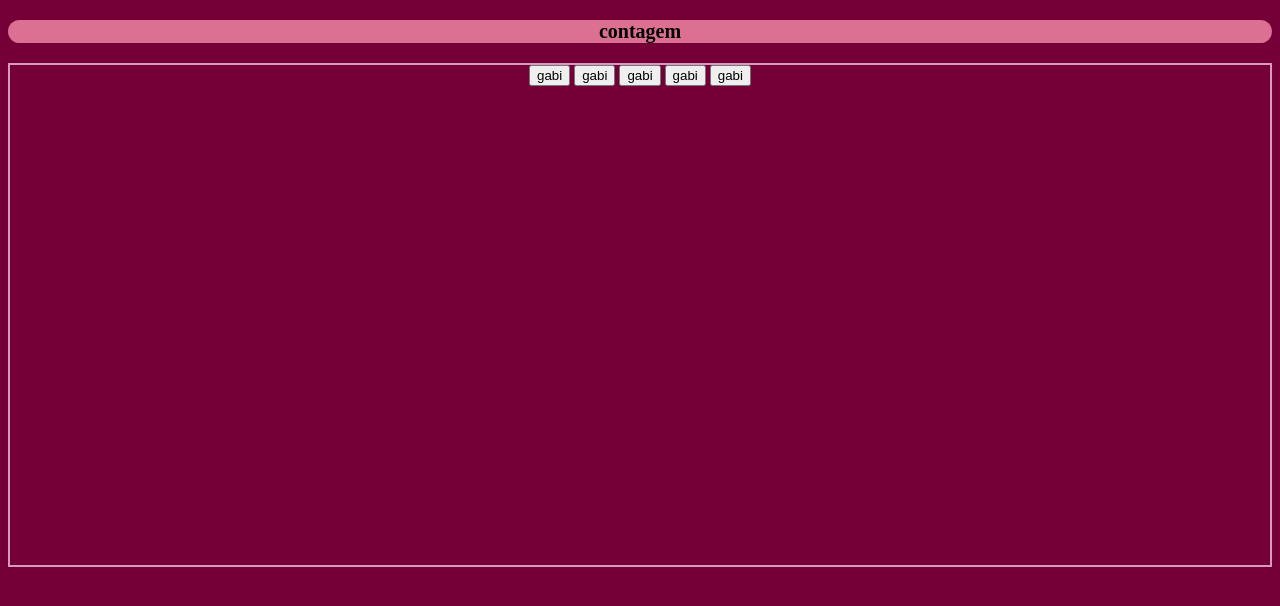
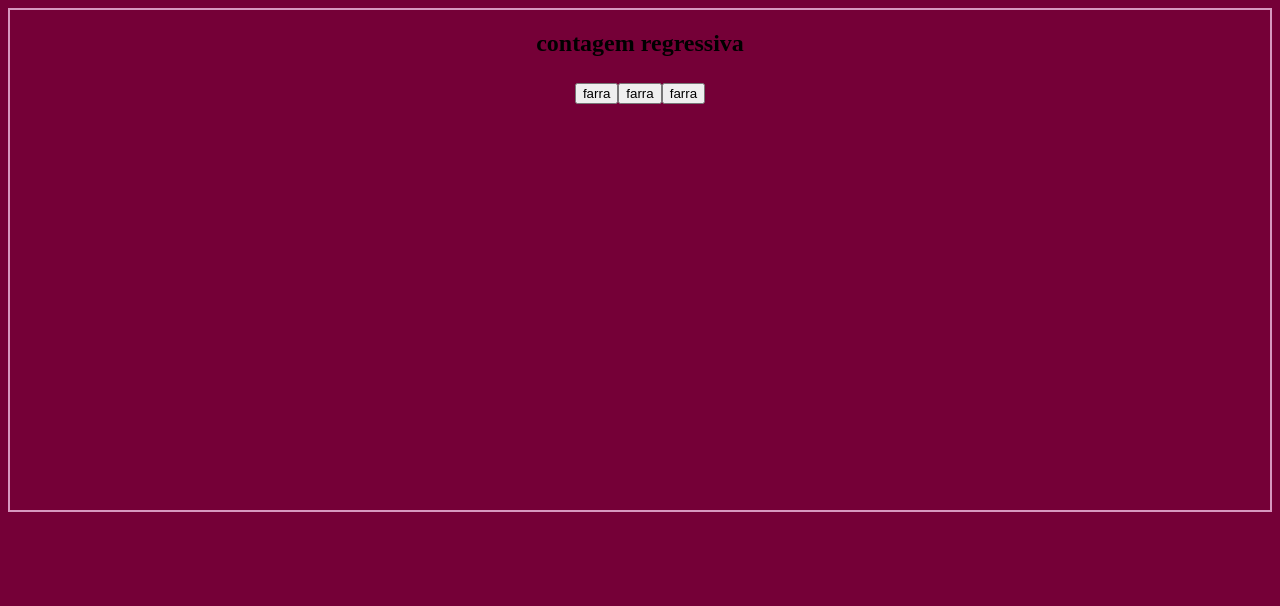
Before and after one commit to gabriellyponcio/ep5, a plain HTML site: page index.html in a window 1280 px wide. Drawn offline with Linux system fonts and the light colour scheme.

Commit message:
Add files via upload

```diff
--- a/index.html
+++ b/index.html
@@ -8,13 +8,14 @@
     <title>gabiii</title>
 </head>
 <body>
-    <h3>contagem</h3>
     <section class="principal">
-        <button id="gabi">gabi</button>
-        <button id="gabi">gabi</button>
-        <button id="gabi">gabi</button>
-        <button id="gabi">gabi</button>
-        <button id="gabi">gabi</button>
+        <h2>contagem regressiva<h2>
+        <div class="botoes">
+        <button class="gabi" id="farra">farra
+        <button class="gabi" id="farra">farra
+        <button class="gabi" id="farra">farra
+        </div>
+        <script src="script.js"></script>
  </section>
 </body>
 </html>
```
